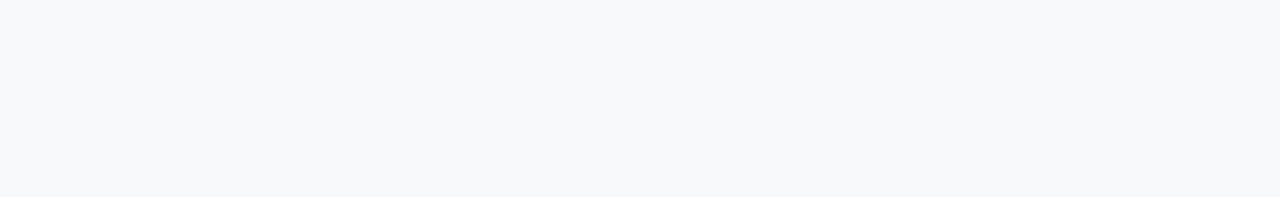
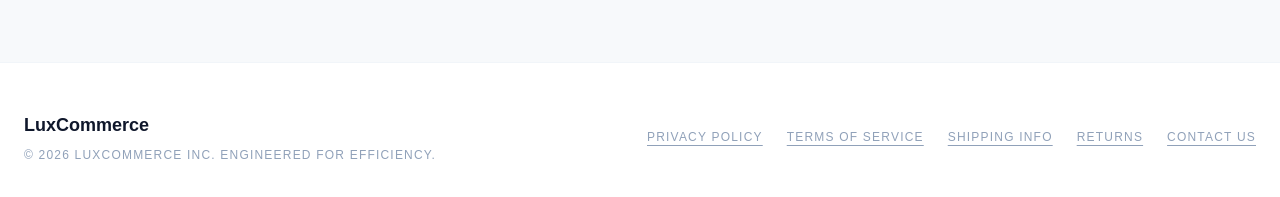
Before and after one commit to shaquillekiragu/epa-ecommerce-platform, a Nuxt app in the folder frontend/: page / in a window 1280 px wide. Shown: the part 1861-2058 px from the top of the page. Before the commit the page ends 1923 px from the top, so only its background shows below. Built offline with nearby package versions, Linux system fonts and the light colour scheme.

Commit message:
add code to app footer component

```diff
--- a/frontend/app/components/app-footer/component.vue
+++ b/frontend/app/components/app-footer/component.vue
@@ -1,3 +1,32 @@
 <template>
-	<div />
+	<footer class="bg-white dark:bg-slate-900 full-width border-t border-slate-100 dark:border-slate-800">
+		<div
+			class="w-full py-12 px-6 flex flex-col md:flex-row justify-between items-center max-w-7xl mx-auto gap-6">
+			<div class="flex flex-col items-center md:items-start gap-2">
+				<span class="text-lg font-black text-slate-900 dark:text-white">LuxCommerce</span>
+				<p class="text-xs uppercase tracking-widest text-slate-400 dark:text-slate-500">
+					© 2026 LuxCommerce Inc. Engineered for efficiency.
+				</p>
+			</div>
+			<nav
+				class="flex flex-wrap justify-center gap-6 text-xs uppercase tracking-widest text-slate-400 dark:text-slate-500">
+				<NuxtLink
+				v-for="link_text in footer_link_texts"
+				class="hover:text-slate-900 dark:hover:text-white underline underline-offset-4 opacity-100 transition-colors"
+				to="#">
+					{{ link_text }}
+				</NuxtLink>
+			</nav>
+		</div>
+	</footer>
 </template>
+
+<script setup lang="ts">
+const footer_link_texts: string[] = [
+	'Privacy Policy',
+	'Terms of Service',
+	'Shipping Info',
+	'Returns',
+	'Contact Us'
+]
+</script>
```
